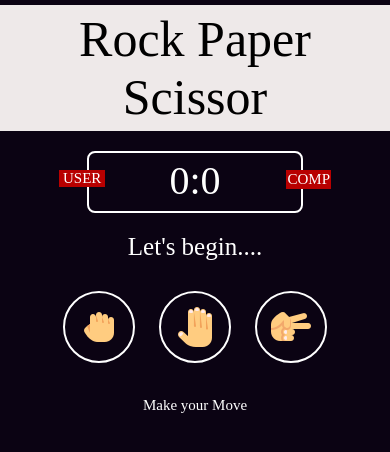
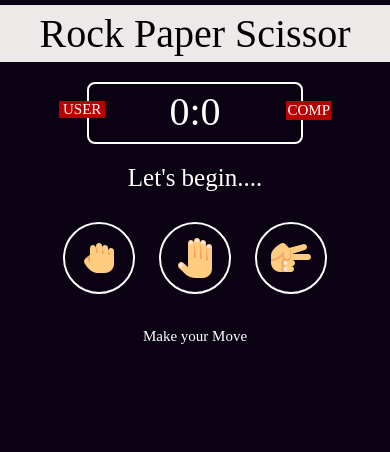
Before and after one commit to AimAmit/Rock-Paper-Scissor, a plain HTML site: page index.html in a window 390 px wide. Drawn offline with Linux system fonts and the light colour scheme; a web font is replaced by a local one.

Commit message:
Updated content

```diff
--- a/style.css
+++ b/style.css
@@ -83,3 +83,9 @@ body {
 .red-glow{
     box-shadow: 0 0 20px #C50000;
 }
+
+@media screen and (max-width : 500px){
+    #main-head{
+        font-size: 40px;
+    }
+}
```
